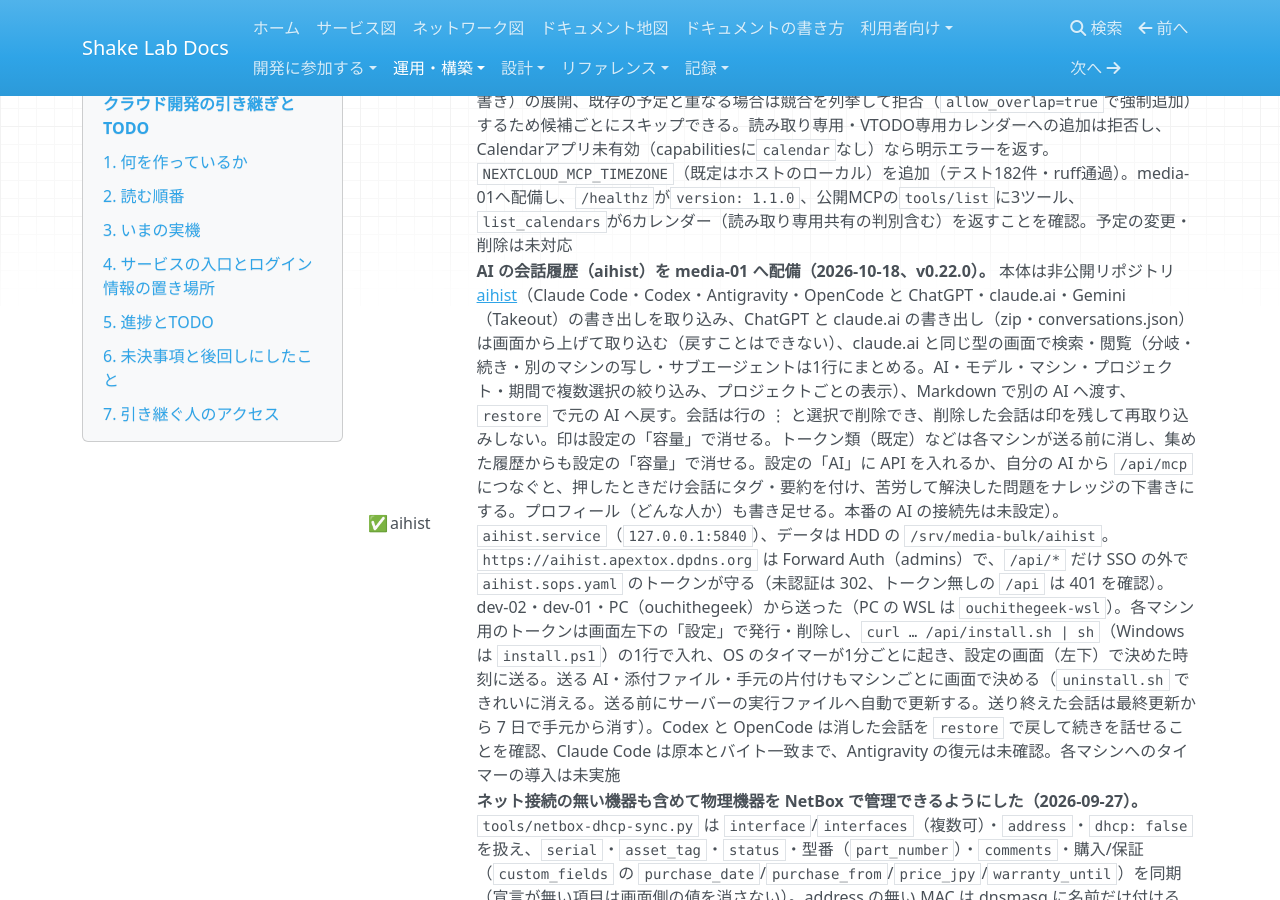
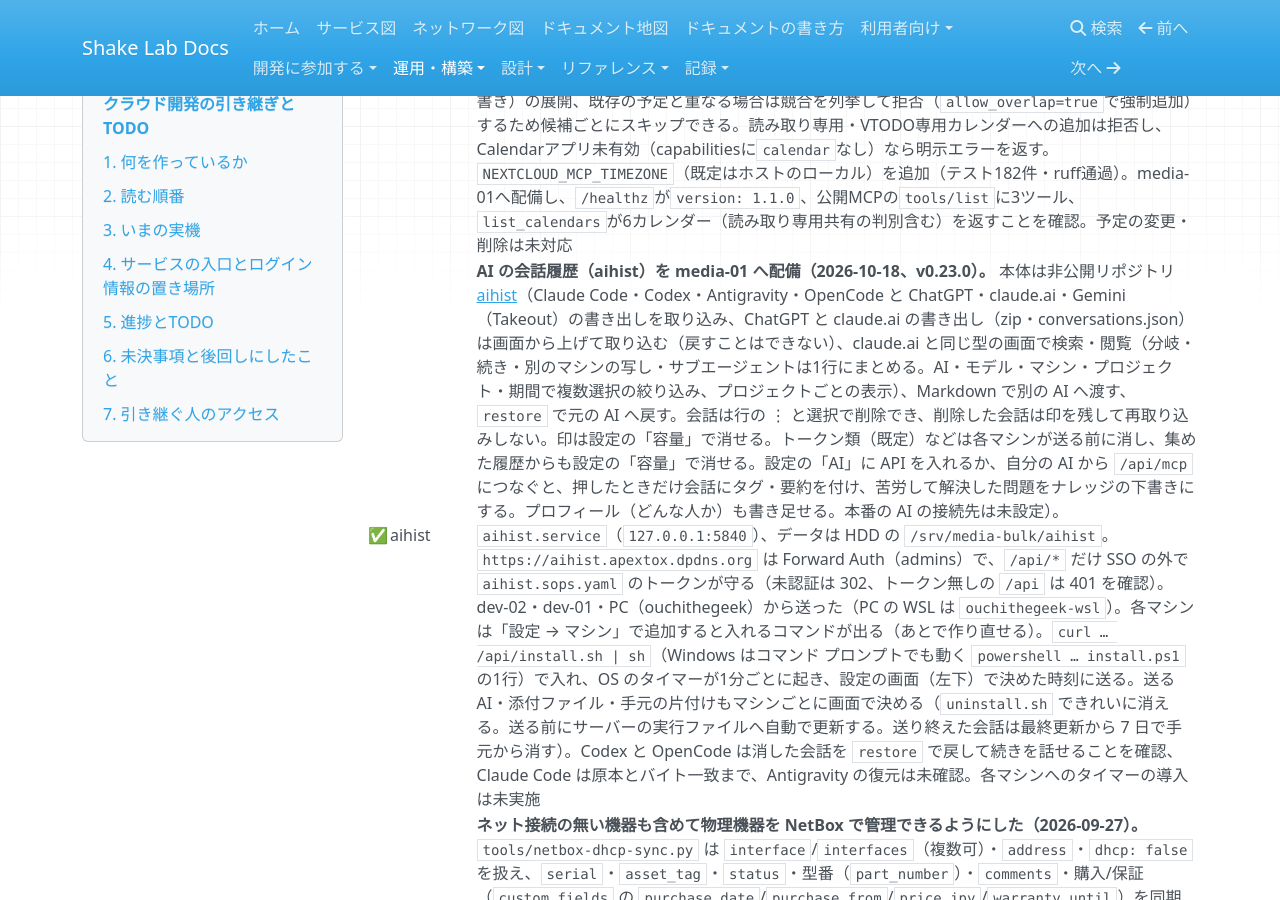
Before and after one commit to rurutheGeek/shake-cloud, an MkDocs documentation site: the page built from docs/operations/handover.md, in a window 1280 px wide and 900 px high, scrolled down 19835 px. Built offline with MkDocs 1.6.1, drawn with Linux system fonts in a browser that asks for light colours; nearby versions of some CDN libraries; a script that is not in the unit is left out.

Commit message:
chore(aihist): v0.23.0（導入を使いやすくする）へ上げて配備する
Co-Authored-By: Claude Opus 5.5 <noreply@anthropic.com>

```diff
--- a/docs/operations/handover.md
+++ b/docs/operations/handover.md
@@ -220,7 +220,7 @@ sops --decrypt platform/sops/pve-users.sops.yaml
 | ✅ | Homarr | **ゲーム1の隔離ダウンロードのタイルをHomarrへ追加（2026-10-06）。** `stacks/homarr/apps.json` に「ダウンロード（qBittorrent）」（`https://torrent.play.apextox.dpdns.org`。未認証は302でAuthentikへ）と「ダウンロード（検疫）」（`https://play.apextox.dpdns.org/download`。ゲームポータルから分離した別コンテナ、ポータルSSOを共用。`/download/healthz` 200・未認証は303でログインへ）を追加し、`homarr.yml` でapps-01へ配備（35 apps・0 tiles removed）。torrent側の利用者ブラウザでのSSOログイン完了は未確認 | [Homarr](../services/homarr.md) |
 | 🟨 | Nextcloudアプリ | **自作の印刷・LocalSend送信を公開リポジトリへ切り出し、App Store公開の準備をした（2026-09-26）。** `cups_print`（[nextcloud-cups-print](https://github.com/rurutheGeek/nextcloud-cups-print)）と `localsend_share`（[nextcloud-localsend](https://github.com/rurutheGeek/nextcloud-localsend)）を作成し、各 `v1.0.2` をGitHub Releaseで配布。media-01は `manage.py custom-apps` で導入し旧 `shake_print`・`shake_localsend` を撤去（残る自作は `shake_tags` のみ）。中継は `stacks/print-api`・`stacks/localsend-send` を同じ実装へ更新。**実機確認（NC33）**: 印刷はPDFとMarkdown、ダイアログ（部数・カラー・ページ範囲）、LocalSendは実端末へ送信成功。LocalSendはmulticast応答がSG（22/80/443/53317のみ）で戻らないため、`LOCALSEND_SEND_SCAN` の外向き走査（HTTP legacy discovery）を追加。**プリンターはDHCPで `192.168.10.9`→`192.168.10.3` へ移動しており、キューをmDNS名 `ipp://cA5E9FB00000.local/ipp/print` に変更**（`cups_printer_uri`）。トークンはSOPS・実機・アプリ設定をローテーション済み。**外部レビューを受けて1.0.2で修正（Content-Length明示・中継エラー本文の表示・devicesのLANアドレス許可・トークン比較）。証明書は[PR #1272](https://github.com/nextcloud/app-certificate-requests/pull/1272)・[#1273](https://github.com/nextcloud/app-certificate-requests/pull/1273)を提出済み（署名待ち）。常用はNC33のまま（NC35は使い捨てコンテナで有効化・ルート・設定画面・JS配信のみ確認）** | [nextcloud.md](nextcloud.md)・[printer.md](../services/printer.md)・[D06](../development/D06-localsend.md)・[D08](../development/D08-nextcloud-print.md) |
 | ✅ | Nextcloud MCP | **Nextcloud MCPサーバを公開リポジトリへ切り出し、media-01をリリース取得方式へ移行（2026-09-26）。** [nextcloud-mcp](https://github.com/rurutheGeek/nextcloud-mcp) を作成して `v1.0.0` を公開、外部レビューを受けて `v1.0.1` に更新（tools/call前のwhoami必須化・タグreadのstat・write-denyの祖先拒否と展開メンバー検査・max_bytes検証・アーカイブ事前サイズ検査・Origin検証。標準ライブラリのみ・16ツール・テスト139件・Docker/GHCR対応）。呼び出し元の資格情報でNextcloudのACLに従うパススルー認証は不変。音楽ルートと追加の書き込み禁止プレフィックスをenv化し、tag-api連携はURLとトークンの両方があるときだけタグ3ツールを公開するようオプション化した。media-01は `group_vars/media.yml` の `nextcloud_mcp_version`/`_sha256` で固定したリリース資産をプレイが取得する。実機で `/healthz`（`version: 1.0.1`・`tag_tools: true`）とMCP接続からの `whoami`・MusicBrainz検索を確認。**2026-09-28: `v1.1.0`へ更新し、CalDAVカレンダー3ツール（`nextcloud_list_calendars`・`nextcloud_list_events`・`nextcloud_create_event`）を追加。** 繰り返し予定（`DAILY`/`WEEKLY`/`MONTHLY`/`YEARLY`、`COUNT`/`UNTIL`/`BYDAY`/`EXDATE`・上書き）の展開、既存の予定と重なる場合は競合を列挙して拒否（`allow_overlap=true`で強制追加）するため候補ごとにスキップできる。読み取り専用・VTODO専用カレンダーへの追加は拒否し、Calendarアプリ未有効（capabilitiesに`calendar`なし）なら明示エラーを返す。`NEXTCLOUD_MCP_TIMEZONE`（既定はホストのローカル）を追加（テスト182件・ruff通過）。media-01へ配備し、`/healthz`が`version: 1.1.0`、公開MCPの`tools/list`に3ツール、`list_calendars`が6カレンダー（読み取り専用共有の判別含む）を返すことを確認。予定の変更・削除は未対応 | [nextcloud-mcp.md](nextcloud-mcp.md)・[A06](../development/A06-nextcloud-mcp.md) |
-| ✅ | aihist | **AI の会話履歴（aihist）を media-01 へ配備（2026-10-18、v0.22.0）。** 本体は非公開リポジトリ [aihist](https://github.com/rurutheGeek/aihist)（Claude Code・Codex・Antigravity・OpenCode と ChatGPT・claude.ai・Gemini（Takeout）の書き出しを取り込み、ChatGPT と claude.ai の書き出し（zip・conversations.json）は画面から上げて取り込む（戻すことはできない）、claude.ai と同じ型の画面で検索・閲覧（分岐・続き・別のマシンの写し・サブエージェントは1行にまとめる。AI・モデル・マシン・プロジェクト・期間で複数選択の絞り込み、プロジェクトごとの表示）、Markdown で別の AI へ渡す、`restore` で元の AI へ戻す。会話は行の ⋮ と選択で削除でき、削除した会話は印を残して再取り込みしない。印は設定の「容量」で消せる。トークン類（既定）などは各マシンが送る前に消し、集めた履歴からも設定の「容量」で消せる。設定の「AI」に API を入れるか、自分の AI から `/api/mcp` につなぐと、押したときだけ会話にタグ・要約を付け、苦労して解決した問題をナレッジの下書きにする。プロフィール（どんな人か）も書き足せる。本番の AI の接続先は未設定）。`aihist.service`（`127.0.0.1:5840`）、データは HDD の `/srv/media-bulk/aihist`。`https://aihist.apextox.dpdns.org` は Forward Auth（admins）で、`/api/*` だけ SSO の外で `aihist.sops.yaml` のトークンが守る（未認証は 302、トークン無しの `/api` は 401 を確認）。dev-02・dev-01・PC（ouchithegeek）から送った（PC の WSL は `ouchithegeek-wsl`）。各マシン用のトークンは画面左下の「設定」で発行・削除し、`curl … /api/install.sh | sh`（Windows は `install.ps1`）の1行で入れ、OS のタイマーが1分ごとに起き、設定の画面（左下）で決めた時刻に送る。送る AI・添付ファイル・手元の片付けもマシンごとに画面で決める（`uninstall.sh` できれいに消える。送る前にサーバーの実行ファイルへ自動で更新する。送り終えた会話は最終更新から 7 日で手元から消す）。Codex と OpenCode は消した会話を `restore` で戻して続きを話せることを確認、Claude Code は原本とバイト一致まで、Antigravity の復元は未確認。各マシンへのタイマーの導入は未実施 | [aihist.md](aihist.md) |
+| ✅ | aihist | **AI の会話履歴（aihist）を media-01 へ配備（2026-10-18、v0.23.0）。** 本体は非公開リポジトリ [aihist](https://github.com/rurutheGeek/aihist)（Claude Code・Codex・Antigravity・OpenCode と ChatGPT・claude.ai・Gemini（Takeout）の書き出しを取り込み、ChatGPT と claude.ai の書き出し（zip・conversations.json）は画面から上げて取り込む（戻すことはできない）、claude.ai と同じ型の画面で検索・閲覧（分岐・続き・別のマシンの写し・サブエージェントは1行にまとめる。AI・モデル・マシン・プロジェクト・期間で複数選択の絞り込み、プロジェクトごとの表示）、Markdown で別の AI へ渡す、`restore` で元の AI へ戻す。会話は行の ⋮ と選択で削除でき、削除した会話は印を残して再取り込みしない。印は設定の「容量」で消せる。トークン類（既定）などは各マシンが送る前に消し、集めた履歴からも設定の「容量」で消せる。設定の「AI」に API を入れるか、自分の AI から `/api/mcp` につなぐと、押したときだけ会話にタグ・要約を付け、苦労して解決した問題をナレッジの下書きにする。プロフィール（どんな人か）も書き足せる。本番の AI の接続先は未設定）。`aihist.service`（`127.0.0.1:5840`）、データは HDD の `/srv/media-bulk/aihist`。`https://aihist.apextox.dpdns.org` は Forward Auth（admins）で、`/api/*` だけ SSO の外で `aihist.sops.yaml` のトークンが守る（未認証は 302、トークン無しの `/api` は 401 を確認）。dev-02・dev-01・PC（ouchithegeek）から送った（PC の WSL は `ouchithegeek-wsl`）。各マシンは「設定 → マシン」で追加すると入れるコマンドが出る（あとで作り直せる）。`curl … /api/install.sh | sh`（Windows はコマンド プロンプトでも動く `powershell … install.ps1` の1行）で入れ、OS のタイマーが1分ごとに起き、設定の画面（左下）で決めた時刻に送る。送る AI・添付ファイル・手元の片付けもマシンごとに画面で決める（`uninstall.sh` できれいに消える。送る前にサーバーの実行ファイルへ自動で更新する。送り終えた会話は最終更新から 7 日で手元から消す）。Codex と OpenCode は消した会話を `restore` で戻して続きを話せることを確認、Claude Code は原本とバイト一致まで、Antigravity の復元は未確認。各マシンへのタイマーの導入は未実施 | [aihist.md](aihist.md) |
 | ✅ | NetBox 資産台帳 | **ネット接続の無い機器も含めて物理機器を NetBox で管理できるようにした（2026-09-27）。** `tools/netbox-dhcp-sync.py` は `interface`/`interfaces`（複数可）・`address`・`dhcp: false` を扱え、`serial`・`asset_tag`・`status`・型番（`part_number`）・`comments`・購入/保証（`custom_fields` の `purchase_date`/`purchase_from`/`price_jpy`/`warranty_until`）を同期（宣言が無い項目は画面側の値を消さない）。address の無い MAC は dnsmasq に名前だけ付ける（重複は畳む）。`power_ports`/`power_outlets` と `cables`（端点は interface / power_port / power_outlet、type は `cat6a`・`power` など）で接続図を作れる。`platform/netbox/devices.yaml` に役割20種・製造元・型番を追加し、購入品と家電から管理価値のある機器を登録（開発ボード、UPS×2、HDD/SSD、PC周辺、モニター、マイク、カメラ、ガジェット、工具、SDカード5枚、ONU、ヘルシオ/ホットクック/洗濯機/エアコン/REGZA、家族のスマホ3台、SwitchBot 開閉センサー、Eufy SmartTrack。計70台）。ケーブル11本（ネット幹線6＋UPS1 バッテリー口5。UPS2 は予備）。aterm は PA-WG1200HP、Redmi は Xiaomi、Echo は Amazon へ修正。PC3台はスペックを記録し役割を Desktop/Laptop へ。`ensure` は冪等、`pull`/`push` も通過。ケーブル・電源タップ・充電器・電子部品は載せない方針（主要な幹線と UPS 接続だけ接続図にする）。**残りは各機器のシリアル、PC3台のメーカ・型番、Wi-Fi 家電の MAC、TL-SG605 の port 番号確認、unknown-43/84 の正体** | [netbox.md](netbox.md#assets) |
 | ✅ | パスキー | **パスワードレスの自動入力が出ない原因を特定し、discoverable（resident key）を必須化（2026-09-27）。** サーバー側（識別ステージの `passkey_challenge`・`autocomplete="username webauthn"`・パスワード/検証段を飛ばす既定ポリシー）は正常で、原因は登録済みBitwardenパスキーが2要素専用（非discoverable）だったこと。MFAでは使えており（`last_t`＝2026-09-26 09:51の本人ログインと一致）、`allowCredentials: []` の自動入力にだけ出ない症状だった。WebAuthn setupステージ `default-authenticator-webauthn-setup` を `resident_key_requirement: required` へ変更し、`configure.py` が冪等に適用（実機にも適用済み）。**2026-09-27より前に登録したパスキーは削除して登録し直しが必要。** Firefoxはユーザー名欄のパスキー自動入力に非対応（Chrome/Edge/Safariを使う） | [identity.md](identity.md#パスキーだけでログインするパスワードレス) |
 | ✅ | セッション | **再ログイン頻度を下げた（2026-09-27）。** 実機DBで、認証セッションがブラウザー終了＋サーバー側24時間（tenant `default_token_duration: days=1`）で切れていた。`configure.py` が `default-authentication-login` の `remember_me_offset` を `days=30` にし、ログイン最後の「Stay signed in?」で **Yes** のときだけ30日保持（Noは従来どおり）。実機にも適用済み。常時30日にする場合は同ステージの `session_duration: days=30` | [identity.md](identity.md#再ログインを減らすセッション保持) |
```
Also changed, not shown: 1 other file.
